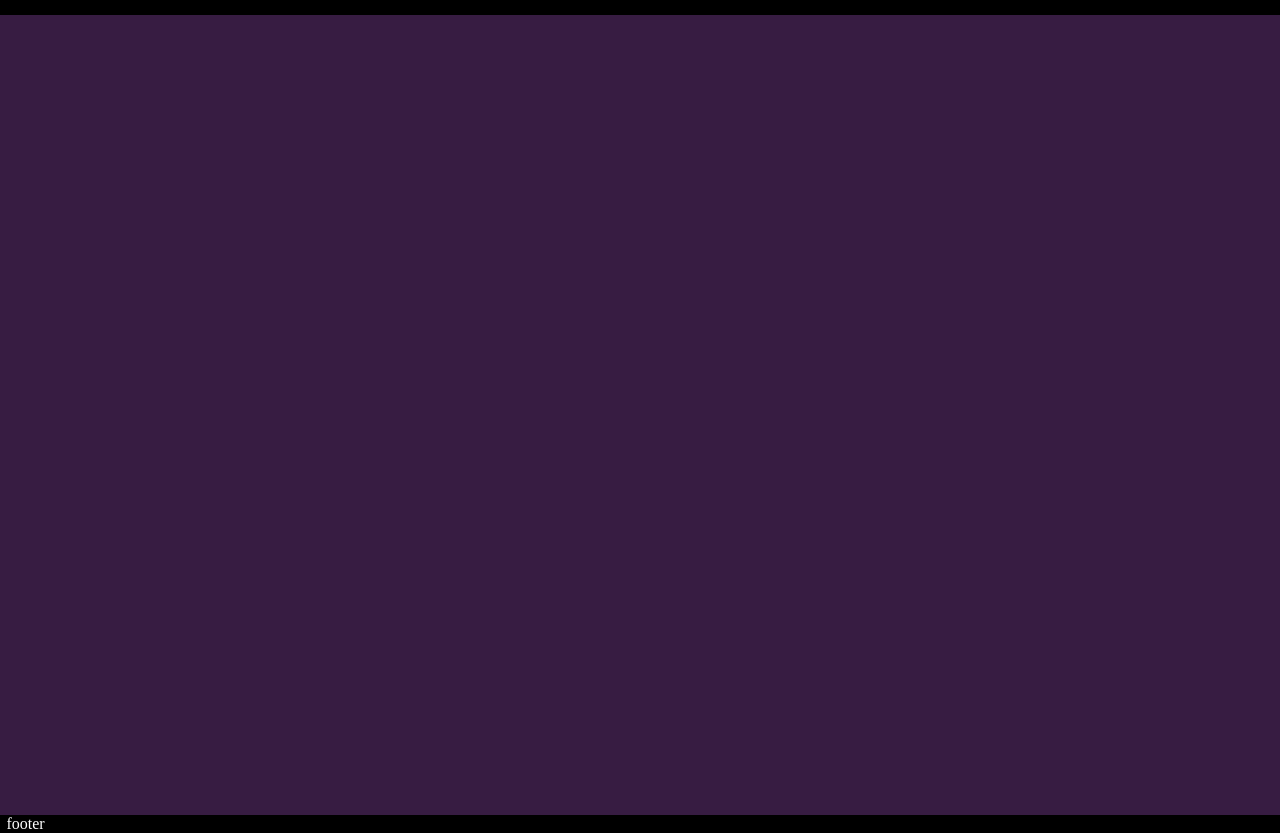
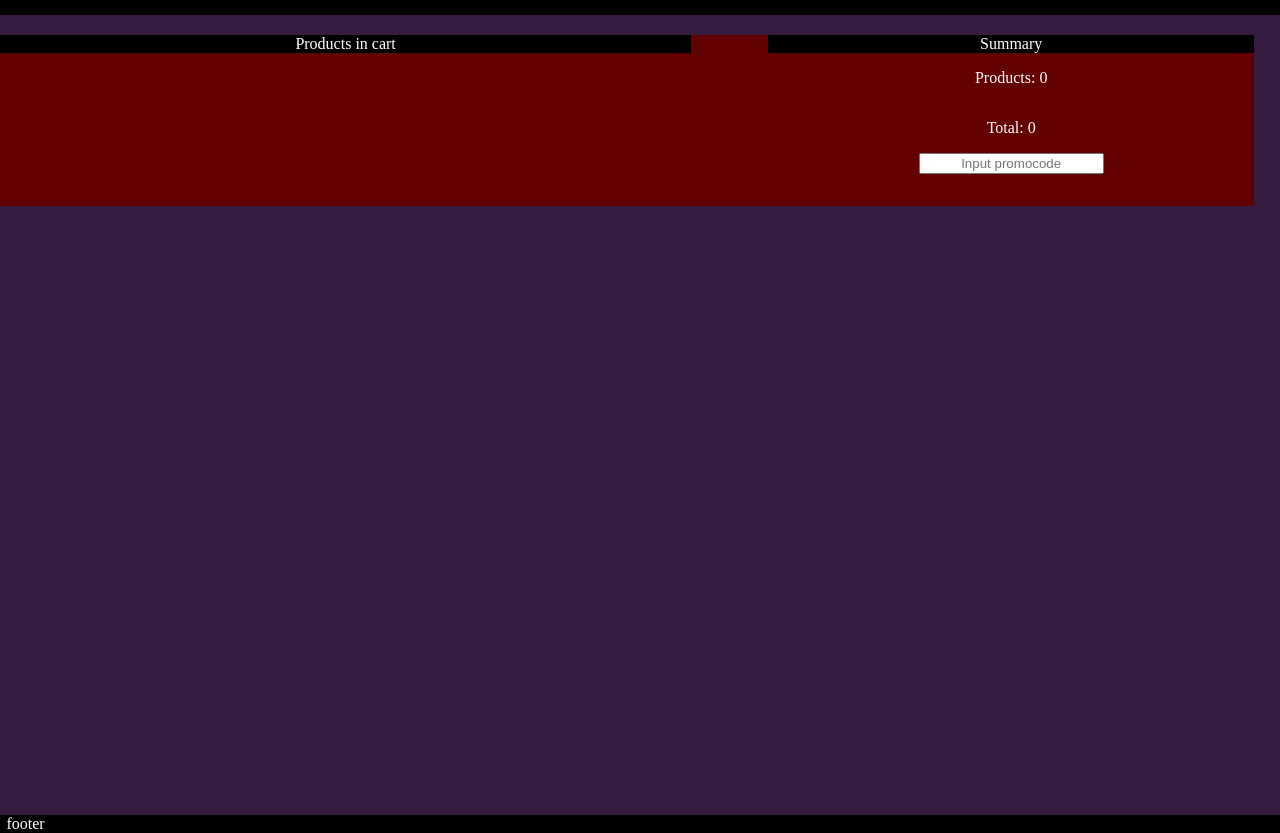
Before and after one commit to Sundozer/Online-store, a website built with webpack: page src/index.html in a window 1280 px wide. Both pictures are taken after a click on the element "Cart". Shown: the part 44-877 px from the top of the page. Built offline with nearby package versions, Linux system fonts and the light colour scheme.

Commit message:
feat: add empty cart

```diff
--- /dev/null
+++ b/src/cart.ts
@@ -0,0 +1,12 @@
+import { IFilteredData } from './interfaces'
+
+export function clearProducts () {
+    const products = document.querySelector('.products-list') as HTMLElement;
+    products.replaceChildren()
+}
+
+export function placeToCart (obj: IFilteredData) {
+    const products = document.querySelector('.products-in-cart') as HTMLElement;
+    const div = document.createElement('div');
+
+}
--- a/src/index.html
+++ b/src/index.html
@@ -18,7 +18,18 @@
   </header>
 
   <div class="cart">
-
+    <div class="items-block">
+      <div class="products-in-cart">
+        <div class="products-in">Products in cart</div>
+        <div class="products-list"></div>
+      </div>
+      <div class="summary-items">
+        <div class="summary-block">Summary</div>
+        <p class="products-in-block">Products: 0</p>
+        <p class="total-in-block">Total: 0</p>
+        <input type="text" class="promocode" placeholder="Input promocode"></p>
+      </div>
+    </div>
   </div>
 
   <div class="central">
--- a/src/index.ts
+++ b/src/index.ts
@@ -8,6 +8,7 @@ import { setRoute, getRoute, checkPage, showMain } from './route';
 import { createCardsProduct, deleteCardsProduct } from './main';
 import { IFilteredData, Separator, FilterItems } from './interfaces';
 import { sortDate } from './sort';
+import { placeToCart, clearProducts } from './cart';
 
 
 let shoppingList: string[];
@@ -32,11 +33,13 @@ if (localStorage.getItem('shoppingList') !== null) {
   let get: string  = localStorage.getItem('shoppingList')!
   shoppingList = JSON.parse(get)
   document.querySelector('.basket')!.innerHTML = `Cart: ${shoppingList.length}`
+  document.querySelector('.products-in-block')!.innerHTML = `Products: ${shoppingList.length}`
 } else {
   shoppingList = [];
 }
 if (localStorage.getItem('summaryPrice') !== null) {
   document.querySelector('.total-price')!.innerHTML = `Cart total: ${Number(localStorage.getItem('summaryPrice'))}`
+  document.querySelector('.total-in-block')!.innerHTML = `Total: ${Number(localStorage.getItem('summaryPrice'))}`
 }
 
 
@@ -306,6 +309,7 @@ document.querySelector('.basket')!.addEventListener('click', () => {
 window.addEventListener('click', (e) => {
   let summaryPrice:number = 0;
   const event = e.target as HTMLElement;
+  clearProducts()
   if (event.innerHTML === 'ADD TO CART') {
     shoppingList.push(event.parentElement!.previousElementSibling!.previousElementSibling!.innerHTML)
     localStorage.setItem('shoppingList', JSON.stringify(shoppingList))
@@ -314,7 +318,10 @@ window.addEventListener('click', (e) => {
       summaryPrice += founded!.price;
       localStorage.setItem('summaryPrice', summaryPrice.toString())
       document.querySelector('.total-price')!.innerHTML = `Cart total: ${summaryPrice}`
+      document.querySelector('.total-in-block')!.innerHTML = `Total: ${summaryPrice}`
       document.querySelector('.basket')!.innerHTML = `Cart: ${shoppingList.length}`
+      document.querySelector('.products-in-block')!.innerHTML = `Products: ${shoppingList.length}`
+      placeToCart(founded!)
     })
   }
 
--- a/src/route.ts
+++ b/src/route.ts
@@ -108,7 +108,6 @@ export function showMain () {
 }
 
 export function checkPage () {
-  console.log(window.location.pathname)
   if (window.location.pathname === '/') {
     showMain()
   }
--- a/src/scss/style.scss
+++ b/src/scss/style.scss
@@ -146,7 +146,38 @@ input[type=range]::-ms-thumb {
   min-height: 100vh;
   display: none;
   cursor: pointer;
+  .items-block {
+    margin: auto;
+    margin-top: 20px;
+    display: flex;
+    width: 100%;
+    .products-in-cart {
+      width: 60%;
+      background-color: $aside-block-back;
+      .products-in {
+        text-align: center;
+        background-color: $header-footer;
+        width: 90%;
+      }
+    }
+    .summary-items {
+      width: 38%;
+      display: flex;
+      flex-direction: column;
+      align-items: center;
+      background-color: $aside-block-back;
+      .summary-block {
+        text-align: center;
+        background-color: $header-footer;
+        width: 100%;
+      }
+      .promocode {
+        text-align: center;
+      }
+    }
+  }
 }
+
 .basket {
   cursor: pointer;
 }
```
